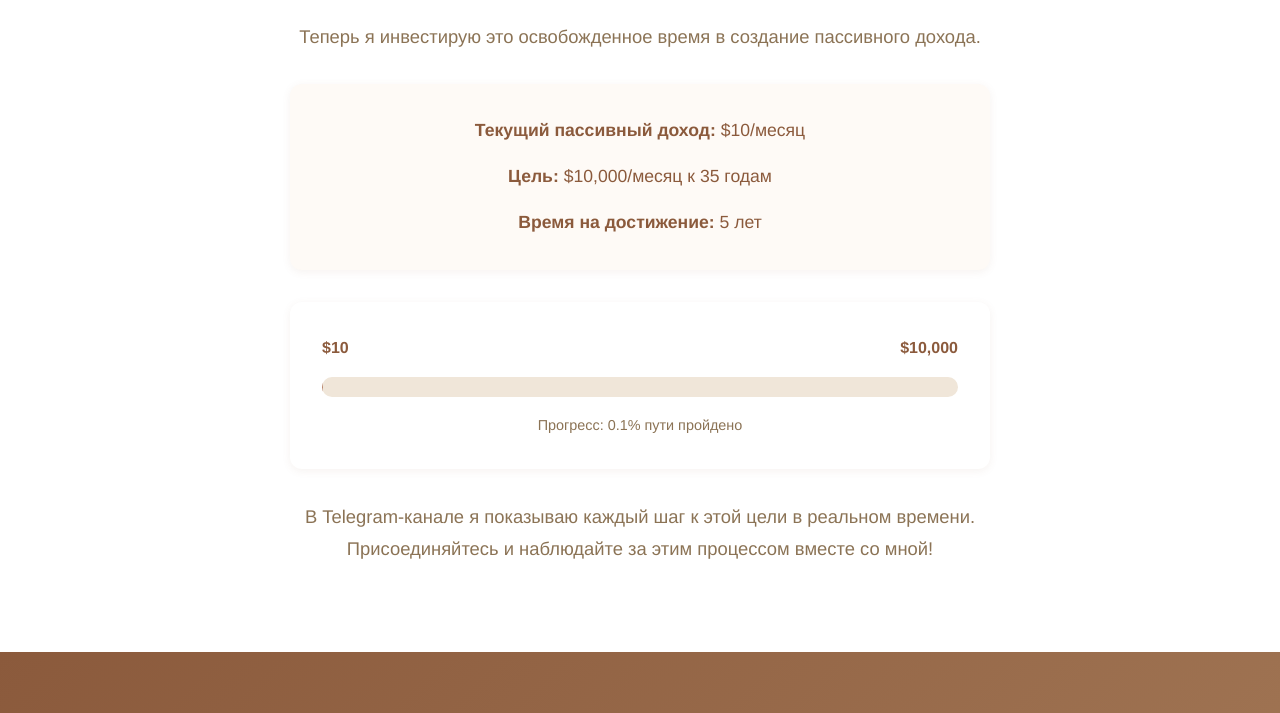
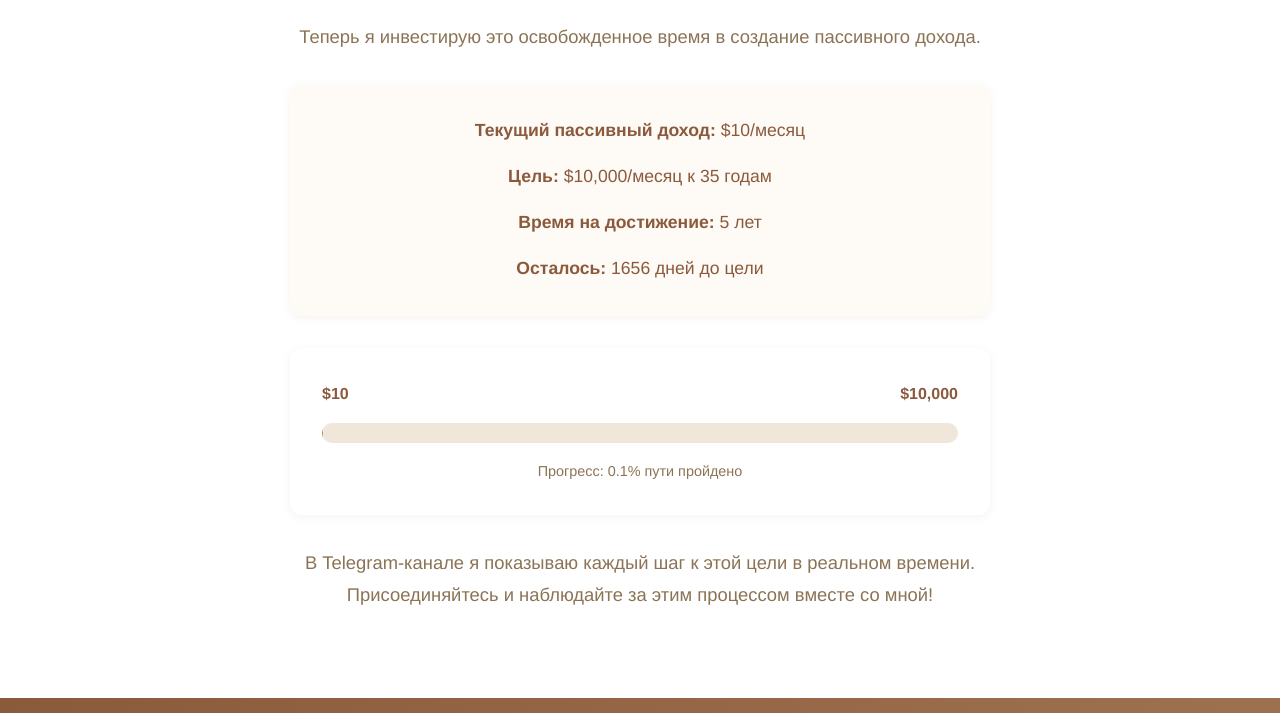
Before and after one commit to MrAleksby/Lendstar, a plain HTML site: page index.html in a window 1280 px wide. Shown: the part 5963-6676 px from the top of the page. Drawn offline with Linux system fonts and the light colour scheme.

Commit message:
feat: добавлен счетчик дней до цели в блоке челленджа

```diff
--- a/index.html
+++ b/index.html
@@ -218,6 +218,7 @@
                     <div><strong>Текущий пассивный доход:</strong> $10/месяц</div>
                     <div><strong>Цель:</strong> $10,000/месяц к 35 годам</div>
                     <div><strong>Время на достижение:</strong> 5 лет</div>
+                    <div class="days-left"><strong>Осталось:</strong> <span id="daysLeft"></span> дней до цели</div>
                 </div>
                 <div class="progress-container">
                     <div class="progress-labels">
--- a/script.js
+++ b/script.js
@@ -257,6 +257,16 @@ document.addEventListener('DOMContentLoaded', function() {
 
         statsObserver.observe(statsSection);
     }
+
+    // Days left to 25 January 2030
+    const daysLeftEl = document.getElementById('daysLeft');
+    if (daysLeftEl) {
+        const now = new Date();
+        const target = new Date('2030-01-25T00:00:00');
+        const diff = target - now;
+        const days = Math.max(0, Math.ceil(diff / (1000 * 60 * 60 * 24)));
+        daysLeftEl.textContent = days;
+    }
 });
 
 // Mobile-specific animations
```
Also changed, not shown: 1 other file.
